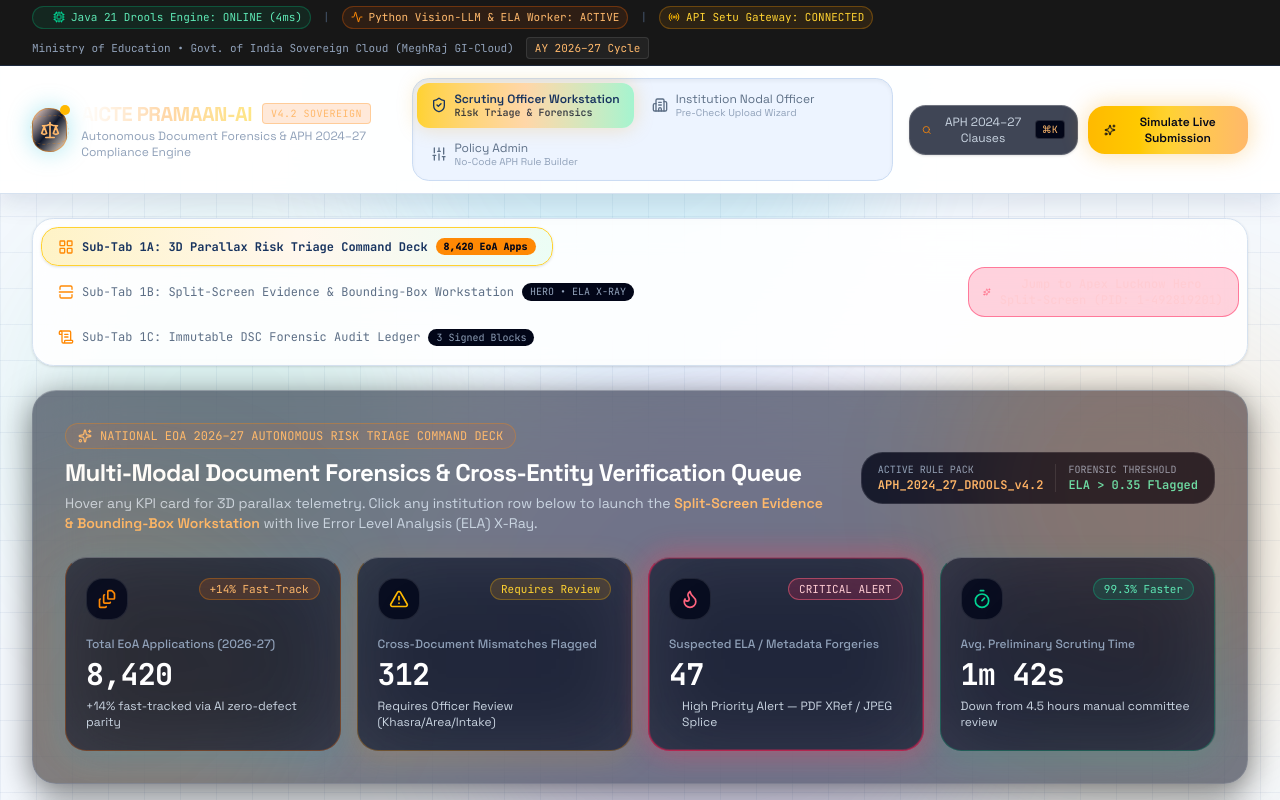
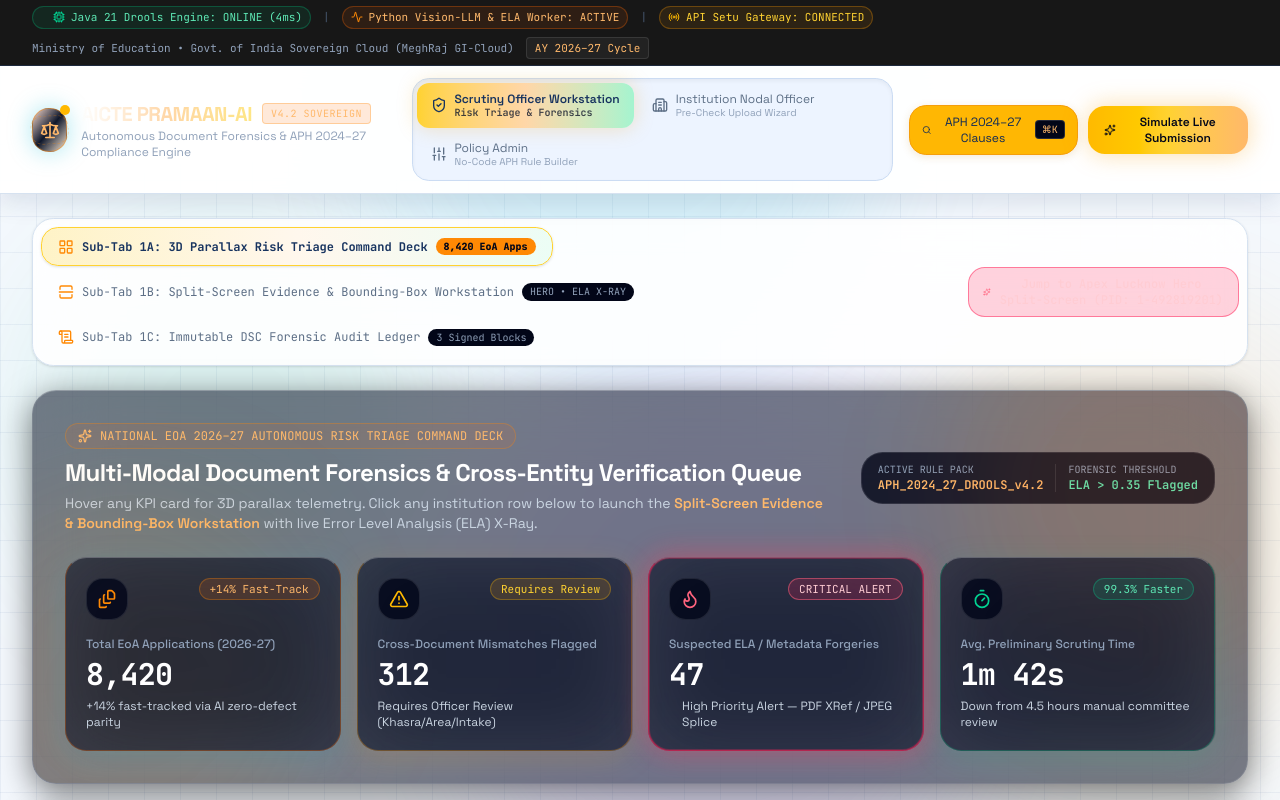
Before and after one commit to vaibhavhhh4-tech/Praman_02, a Next.js app: page / in a window 1280 px wide. Shown: the top 800 px of the page. Built offline with nearby package versions, Linux system fonts and the light colour scheme.

Commit message:
Use bright portal-style buttons

```diff
--- a/app/globals.css
+++ b/app/globals.css
@@ -75,6 +75,29 @@
   }
 }
 
+/* Keep controls consistent with the bright public-portal reference. */
+button[class*="bg-slate-950"],
+button[class*="bg-slate-900"],
+button[class*="bg-black"] {
+  background: #ffb703 !important;
+  color: #102a56 !important;
+  border-color: #f59e0b !important;
+  box-shadow: 0 2px 8px rgba(180, 120, 0, 0.16);
+}
+
+button[class*="bg-slate-950"]:hover,
+button[class*="bg-slate-900"]:hover,
+button[class*="bg-black"]:hover {
+  background: #f59e0b !important;
+  color: #102a56 !important;
+}
+
+button[class*="bg-slate-950"] svg,
+button[class*="bg-slate-900"] svg,
+button[class*="bg-black"] svg {
+  color: currentColor !important;
+}
+
 /* Custom Sovereign Cyber-Glass utilities */
 .cyber-glass {
   background: linear-gradient(145deg, rgba(255, 255, 255, 0.96), rgba(241, 247, 255, 0.92));
```
